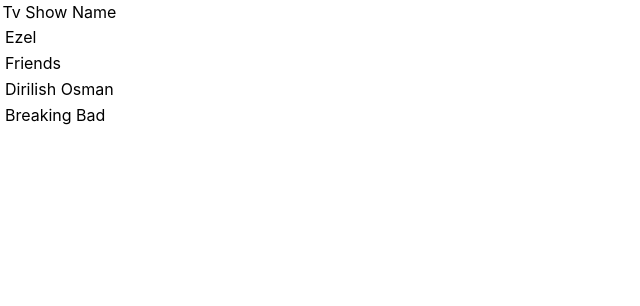
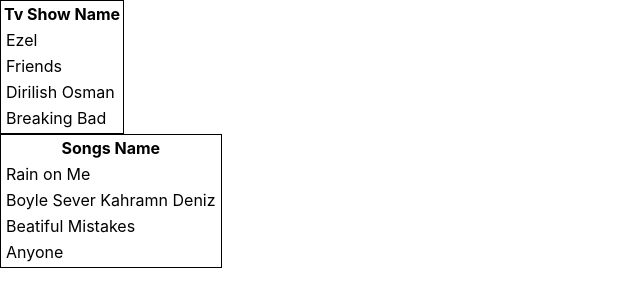
Before and after one commit to engahmed10/higher-order-react-practice, a React (Create React App) app: page / in a window 1280 px wide. Shown: the top 306 px of the page, without its empty margins (0-640 px from the left). Built offline with nearby package versions, Linux system fonts and the light colour scheme.

Commit message:
displayed songs

```diff
--- a/src/App.js
+++ b/src/App.js
@@ -1,10 +1,13 @@
 import logo from './logo.svg';
 import './App.css';
 import TvShows  from "./components/tvshows"
+import Songs  from "./components/songs"
+
 function App() {
   return (
     <div className="App">
      <TvShows/>
+     <Songs/>
     </div>
   );
 }
--- a/src/components/show.js
+++ b/src/components/display.js
@@ -1,12 +1,12 @@
 import React from 'react';
 
 
-const Show = ({show}) => {
+const Display = ({display}) => {
 
     return (
         <div>
             <tr>
-              <td>{show.name}</td>
+              <td>{display.name}</td>
             </tr>
         </div>
     );
@@ -14,4 +14,4 @@
 
 
 
-export default Show;
+export default Display;
--- a/src/components/movies.js
+++ b/src/components/movies.js
@@ -5,7 +5,7 @@
   constructor(props){
       super(props);
         this.state={
-       shows:[
+       movies:[
                 {id:1,name:"Fast & Furious 9"},{id:2,name:"The Sucide Squad"},{id:3,name:"No Time To Die},{id:4,name:"The Little Things"}
             ]
 
--- a/src/components/songs.js
+++ b/src/components/songs.js
@@ -1,5 +1,5 @@
 import React,{Component} from "react"
-
+import Display from  './display'
 
 
 class Songs extends Component{
@@ -9,23 +9,33 @@
     super(props);
        this.state={
 
-            shows:[
+            songs:[
                 {id:1,name:"Rain on Me"},{id:2,name:"Boyle Sever Kahramn Deniz" },{id:3,name:"Beatiful Mistakes"},{id:4,name:"Anyone"}
             ]
        }
 
    }
-
+   moviewShow=()=>{
+     return  this.state.songs.map(song=>
+           <div> <Display   display={song} /> </div>
+     )
+   }
 
    render(){
 
-       return <>
-
-
-             </>
-
+       return  <div>
+                    <table style={{'border': '1px solid black'}}>
+                            <thead >
+                            <tr style={{'border': '1px solid black'}}>
+                            <th> Songs Name</th>
+                            </tr>
+                            </thead>
+                            <tbody>
+                                {this.moviewShow()}
+                            </tbody>
+                    </table>
+                </div>
    }
-
 
 }
 
--- a/src/components/tvshows.js
+++ b/src/components/tvshows.js
@@ -1,5 +1,5 @@
 import React, { Component } from 'react';
-import Show from  "./show.js"
+import Display from  "./display"
 class TvShows extends Component {
     constructor(props) {
         super(props);
@@ -12,20 +12,18 @@
 
 shows=()=>{
    return   this.state.shows.map(show=>{
-
-       return <div> <Show show={show} /> </div>
+       return <div> <Display display={show} /> </div>
       }
-
      )
  }
 
 render() {
     return (
         <div>
-            <table>
-                 <thead>
-                    <tr>
-                      Tv Show Name
+        <table style={{'border': '1px solid black'}}>
+                <thead >
+                <tr style={{'border': '1px solid black'}}>
+                   <th> Tv Show Name</th>
                 </tr>
                 </thead>
                 <tbody>
```
Lines whose indentation alone changed are shown as unchanged.
